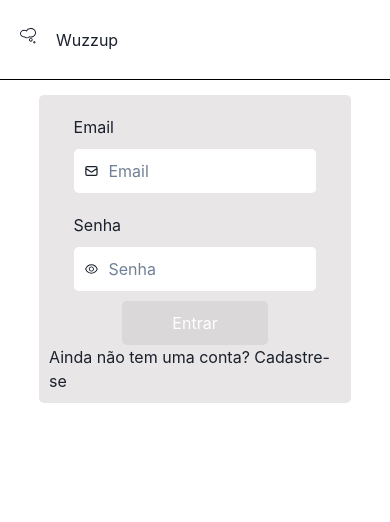
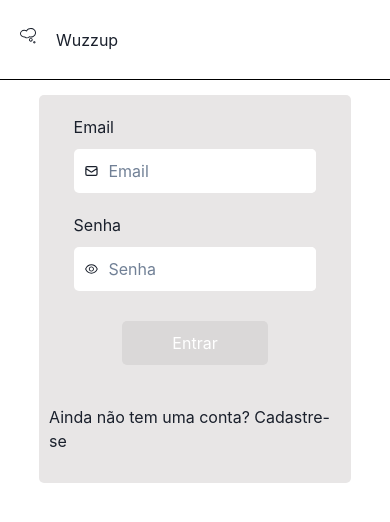
Before and after one commit to anavgbc/agenda-contatos-frontend, a React (Create React App) app: page / in a window 390 px wide. Shown: the top 522 px of the page. Built offline with nearby package versions, Linux system fonts and the light colour scheme.

Commit message:
fix: login and register responsiveness

```diff
--- a/src/components/Card/style.js
+++ b/src/components/Card/style.js
@@ -11,9 +11,6 @@ export const Container = styled.div`
 
   @media screen and (min-width: 540px) {
     justify-content: space-evenly;
-  }
-
-  @media screen and (min-width: 768px) {
   }
 
   .container-img {
--- a/src/components/FormLogin/style.js
+++ b/src/components/FormLogin/style.js
@@ -9,6 +9,19 @@ export const FormContainer = styled.form`
   flex-direction: column;
   justify-content: center;
   align-items: center;
+
+  @media screen and (min-width: 768px) {
+    width: 60%;
+  }
+
+  @media screen and (min-width: 900px) {
+    width: 25%;
+  }
+
+  span,
+  button {
+    margin: 20px 0px;
+  }
 `;
 
 export const Input = styled.div`
--- a/src/components/FormRegister/style.js
+++ b/src/components/FormRegister/style.js
@@ -9,6 +9,19 @@ export const FormContainer = styled.form`
   flex-direction: column;
   justify-content: center;
   align-items: center;
+
+  @media screen and (min-width: 768px) {
+    width: 60%;
+  }
+
+  @media screen and (min-width: 900px) {
+    width: 25%;
+  }
+
+  span,
+  button {
+    margin: 20px 0px;
+  }
 `;
 
 export const Input = styled.div`
```
